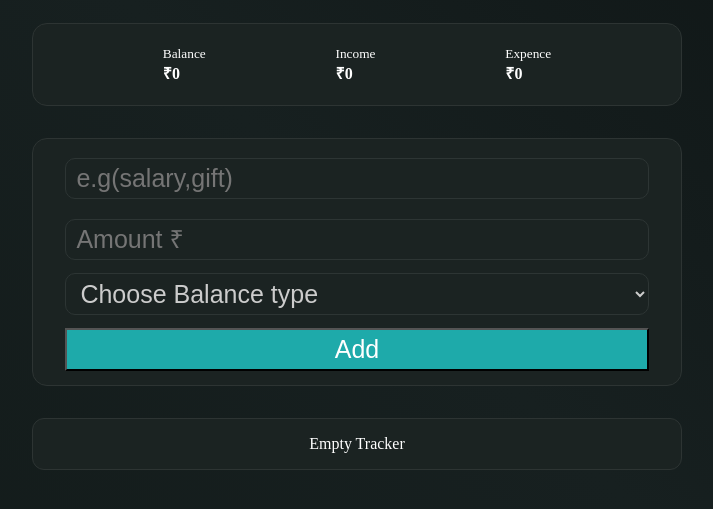
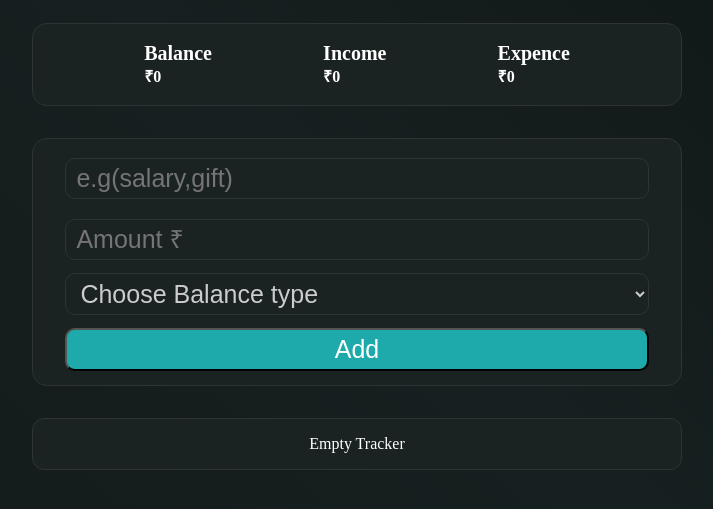
Before and after one commit to rajkumarrana8734/front-end-projects, a plain HTML site: page Expence Tracker/index.html in a window 1280 px wide. Shown: the part 171-680 px from the top of the page, without its empty margins (283-996 px from the left). Drawn offline with Linux system fonts and the light colour scheme; files whose address does not match are found by name.

Commit message:
Added HTML and CSS for Expence Tracker complete css small change

```diff
--- a/Expence Tracker/index.html
+++ b/Expence Tracker/index.html
@@ -14,9 +14,9 @@
        <h1>Income & Expence Tracker</h1>
     </header>
     <div class="container1">
-         <div><small>Balance</small><br><b class="Balance">₹0</b></div>
-         <div><small>Income</small><br><b class="Income">₹0</b></div>
-         <div><small>Expence</small><br><b class="Expence">₹0</b></div>
+         <div><small style="font-size: 20px;"><b>Balance</b></small><br><b class="Balance">₹0</b></div>
+         <div><small style="font-size: 20px;"><b>Income</b></small><br><b class="Income">₹0</b></div>
+         <div><small style="font-size: 20px;"><b>Expence</b></small><br><b class="Expence">₹0</b></div>
     </div>
 
     <form class="container2">
--- a/Expence Tracker/style.css
+++ b/Expence Tracker/style.css
@@ -88,6 +88,7 @@ select{
     padding-bottom:5px;
      margin-left:5%;
     margin-top:2%;
+    border-radius: 10px;
 
 
 }
```
